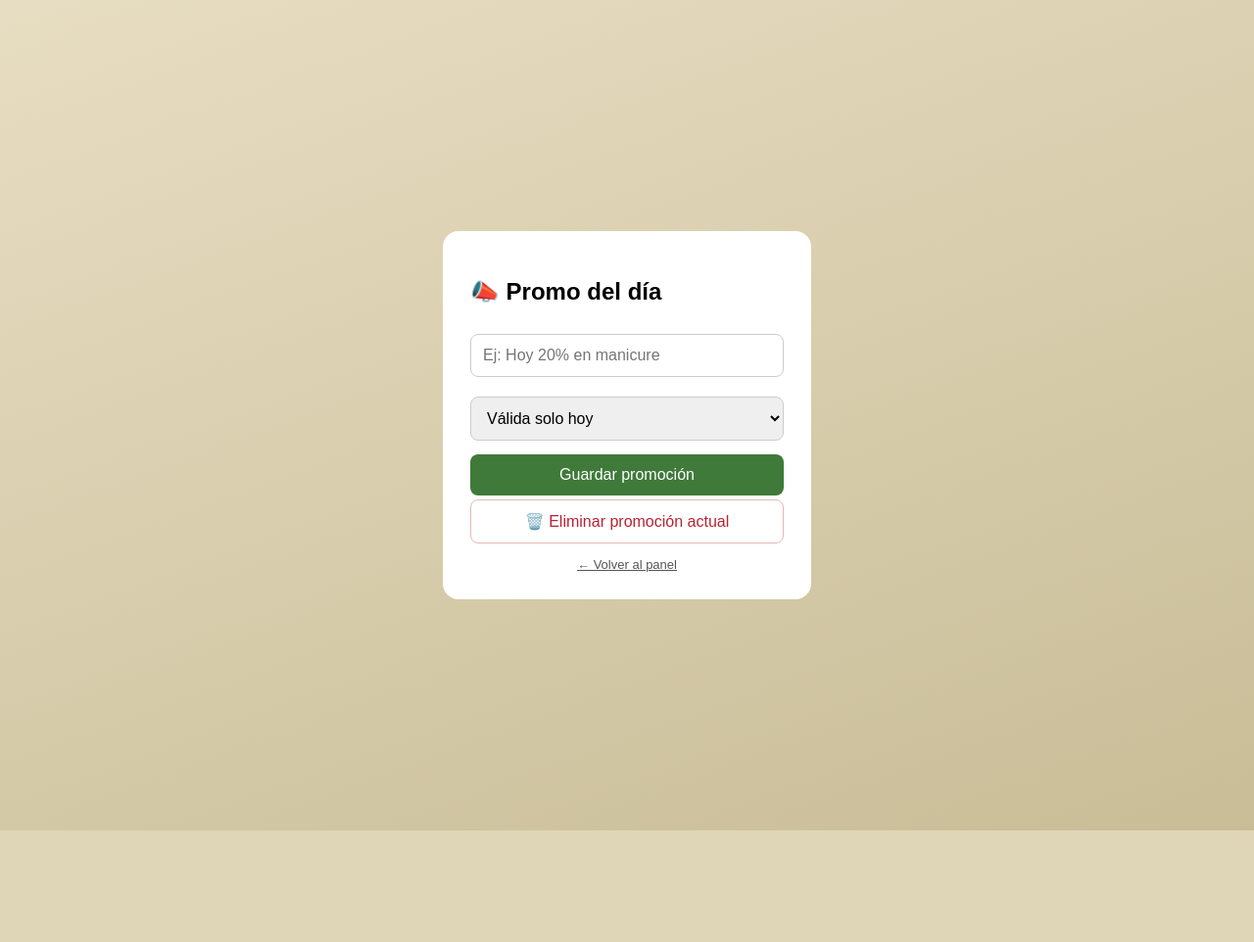
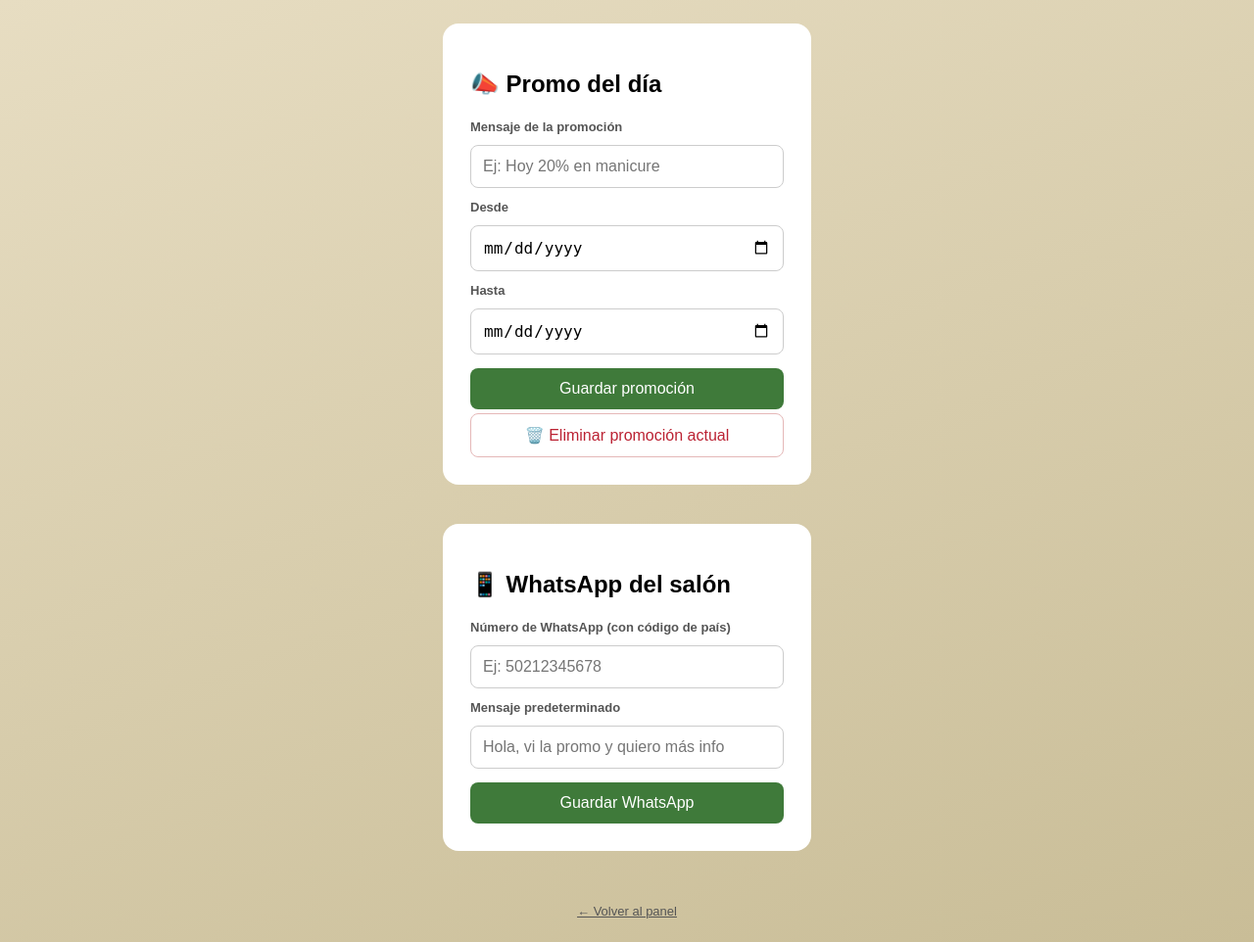
Before and after one commit to sistemacom40-byte/salon-fidelidad, a Flask app: page /promo in a window 1280 px wide. Shown: the whole page at 98% size. Before the commit the page ends 848 px from the top, so only its background shows below. Run offline with Flask 3, Linux system fonts and the light colour scheme; the visitor is signed in with stand-in values (Sample User, id 1); data that the repository does not hold is empty; some libraries are stand-ins or nearby versions.

Commit message:
feat: formulario de fechas para promo y configuracion whatsapp

```diff
--- a/app.py
+++ b/app.py
@@ -242,10 +242,11 @@ def promo():
         fecha_inicio = request.form.get("fecha_inicio", "")
         fecha_fin = request.form.get("fecha_fin", "")
         cur.execute("DELETE FROM promo")
-        cur.execute(
-            f"INSERT INTO promo (mensaje, fecha_inicio, fecha_fin) VALUES ({m}, {m}, {m})",
-            (mensaje, fecha_inicio, fecha_fin)
-        )
+        if mensaje:
+            cur.execute(
+                f"INSERT INTO promo (mensaje, fecha_inicio, fecha_fin) VALUES ({m}, {m}, {m})",
+                (mensaje, fecha_inicio, fecha_fin)
+            )
         conn.commit()
 
     cur.execute("SELECT * FROM promo ORDER BY id DESC LIMIT 1")
--- a/templates/promo.html
+++ b/templates/promo.html
@@ -12,12 +12,13 @@
       display: flex; align-items: center; justify-content: center;
       padding: 24px 14px;
     }
-    .box { background: white; padding: 28px; border-radius: 16px; width: 320px; max-width: 100%; }
+    .box { background: white; padding: 28px; border-radius: 16px; width: 320px; max-width: 100%; margin-bottom: 16px; }
     input, select {
       width: 100%; padding: 12px; font-size: 16px;
       border: 1px solid #ccc; border-radius: 8px; margin: 10px 0;
       box-sizing: border-box;
     }
+    label { font-size: 13px; color: #555; font-weight: 600; }
     button {
       width: 100%; padding: 12px; background: #3f7a3a; color: white;
       border: none; border-radius: 8px; font-size: 16px;
@@ -37,28 +38,50 @@
       margin-bottom: 10px;
     }
     a { display: block; text-align: center; margin-top: 14px; font-size: 13px; color: #555; }
+    .columna { display: flex; flex-direction: column; gap: 24px; align-items: center; }
   </style>
 </head>
 <body>
-  <div class="box">
-    <h2>📣 Promo del día</h2>
+  <div class="columna">
 
-    {% if guardado %}
-      <p class="mensaje-ok">✅ Promoción actualizada correctamente</p>
-    {% endif %}
+    <div class="box">
+      <h2>📣 Promo del día</h2>
 
-    <form method="POST">
-      <input type="text" name="mensaje" placeholder="Ej: Hoy 20% en manicure" value="{{ mensaje_actual }}">
-      <select name="dias">
-        <option value="1">Válida solo hoy</option>
-        <option value="3">Válida 3 días</option>
-        <option value="7">Válida 1 semana</option>
-      </select>
-      <button type="submit" name="accion" value="guardar">Guardar promoción</button>
-    </form>
-    <form method="POST">
-      <button type="submit" name="accion" value="eliminar" class="btn-eliminar">🗑️ Eliminar promoción actual</button>
-    </form>
+      <form method="POST" action="{{ url_for('promo') }}">
+        <label>Mensaje de la promoción</label>
+        <input type="text" name="mensaje" placeholder="Ej: Hoy 20% en manicure" value="{{ promo.mensaje if promo else '' }}">
+
+        <label>Desde</label>
+        <input type="date" name="fecha_inicio" value="{{ promo.fecha_inicio[:10] if promo and promo.fecha_inicio else '' }}">
+
+        <label>Hasta</label>
+        <input type="date" name="fecha_fin" value="{{ promo.fecha_fin[:10] if promo and promo.fecha_fin else '' }}">
+
+        <button type="submit">Guardar promoción</button>
+      </form>
+
+      <form method="POST" action="{{ url_for('promo') }}">
+        <input type="hidden" name="mensaje" value="">
+        <input type="hidden" name="fecha_inicio" value="">
+        <input type="hidden" name="fecha_fin" value="">
+        <button type="submit" class="btn-eliminar">🗑️ Eliminar promoción actual</button>
+      </form>
+    </div>
+
+    <div class="box">
+      <h2>📱 WhatsApp del salón</h2>
+
+      <form method="POST" action="{{ url_for('configuracion') }}">
+        <label>Número de WhatsApp (con código de país)</label>
+        <input type="text" name="wa_numero" placeholder="Ej: 50212345678" value="{{ wa_numero }}">
+
+        <label>Mensaje predeterminado</label>
+        <input type="text" name="wa_mensaje" placeholder="Hola, vi la promo y quiero más info" value="{{ wa_mensaje }}">
+
+        <button type="submit">Guardar WhatsApp</button>
+      </form>
+    </div>
+
     <a href="{{ url_for('panel') }}">← Volver al panel</a>
   </div>
 </body>
```
